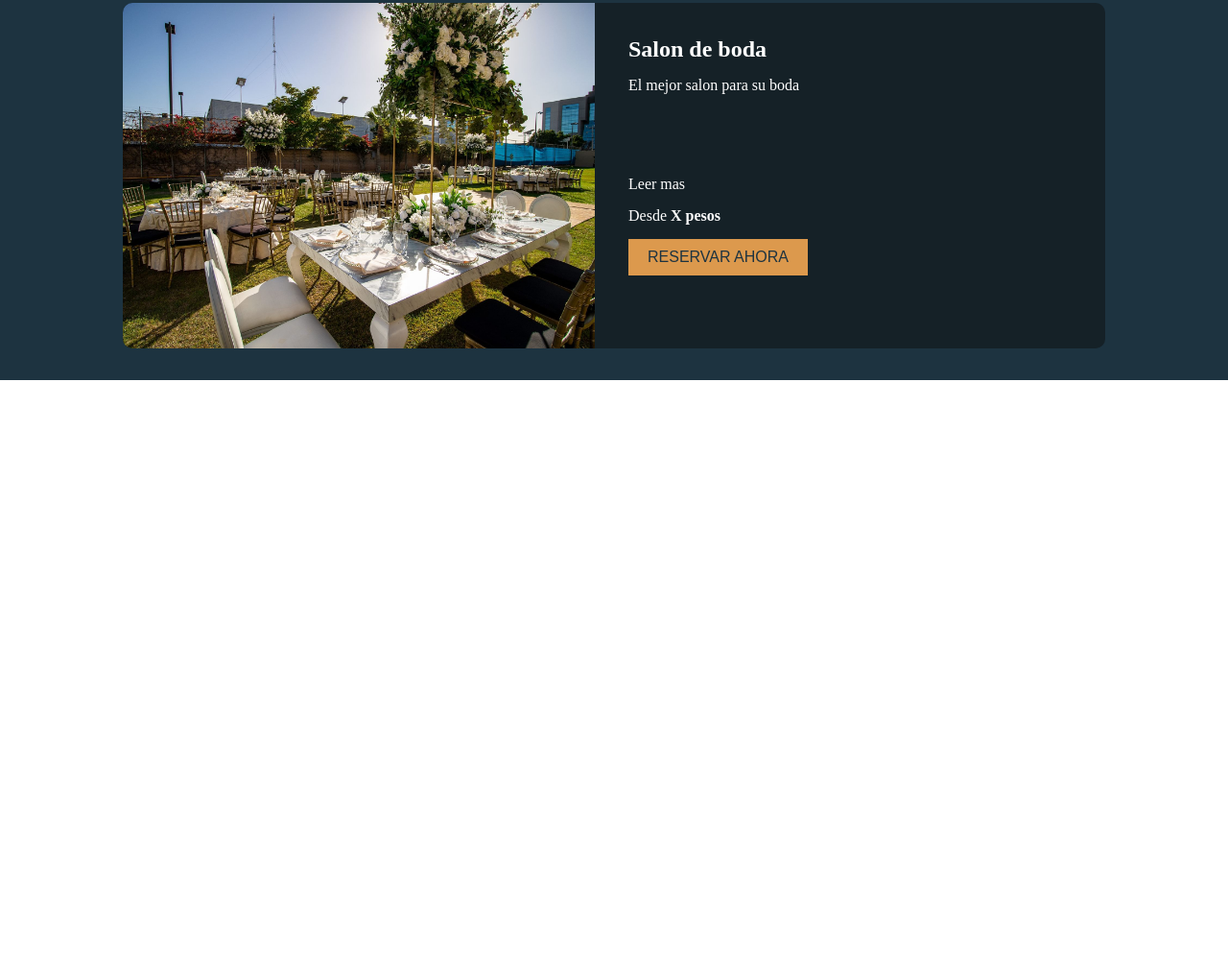
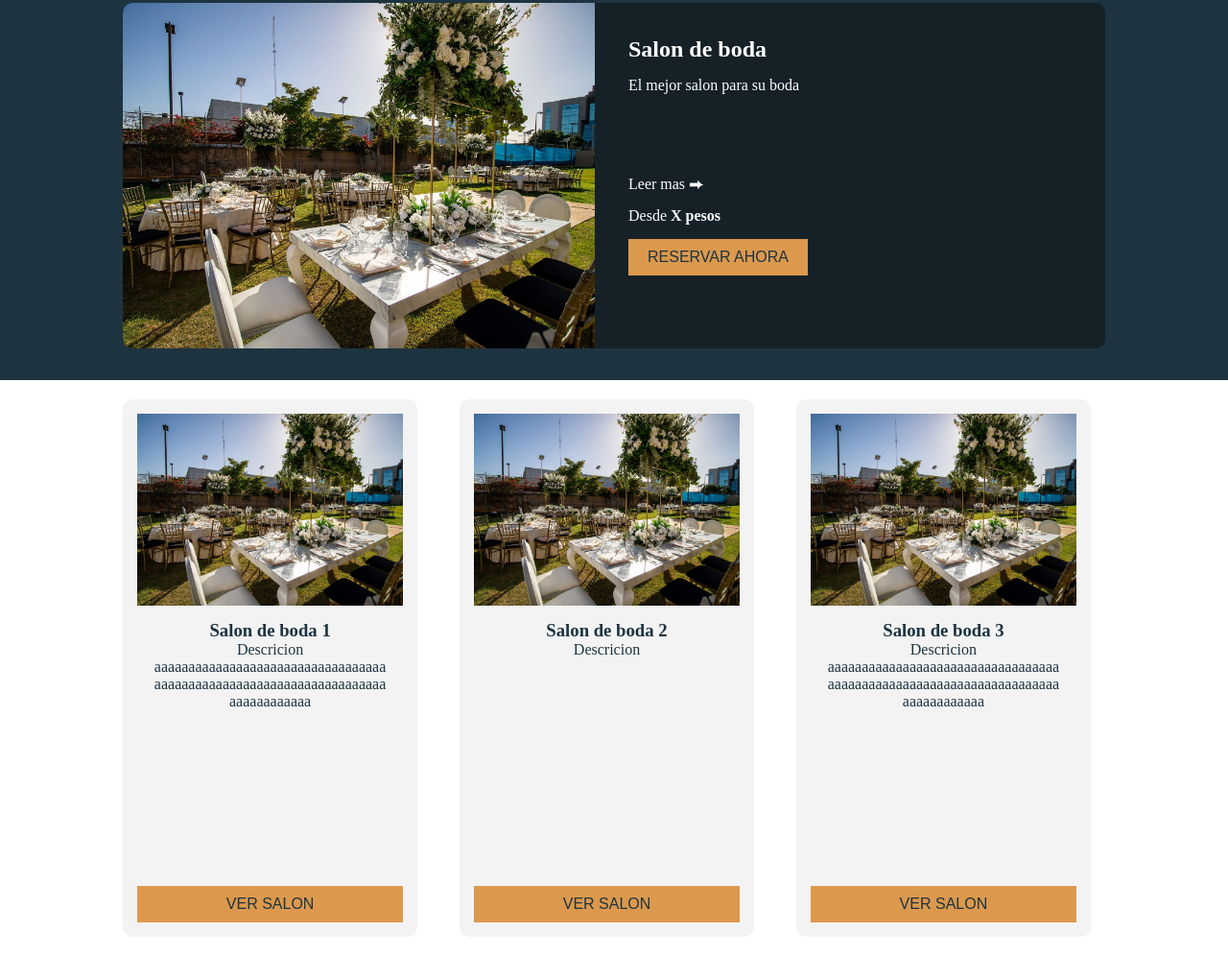
Before and after one commit to Rivas-R/rivas-r.github.io, a plain HTML site: page html/salones.html in a window 1280 px wide. Shown: the part 204-1200 px from the top of the page at 96% size. Before the commit the page ends 800 px from the top, so only its background shows below. Drawn offline with Linux system fonts and the light colour scheme.

Commit message:
veda de salon

```diff
--- a/css/salon.css
+++ b/css/salon.css
@@ -41,6 +41,11 @@
     transition: 0.3s ease;
 }
 
+/* Estilos para el botón en hover */
+.fondo_1 ul li button:hover {
+    background-color: var(--primer);
+    color: white;
+}
 
 /* Caja que estará debajo del ul */
 .fondo_2 {
@@ -82,6 +87,7 @@
     list-style: none;
 }
 
+/* Estilos para el enlace dentro del tercer <li> */
 .fondo_2 .texto-container ul li:nth-child(3) a {
     padding-top: 70px;
     color: var(--tercer);
@@ -89,7 +95,7 @@
 }
 
 /* Espaciado entre elementos de la lista */
-.texto-container ul li p{
+.texto-container ul li p {
     margin: 15px 0; /* Espaciado vertical entre elementos */
 }
 
@@ -101,3 +107,72 @@
     padding: 10px 20px;
     font-size: 1em;
 }
+
+/* Contenedor principal */
+.content {
+    width: 80%;
+    margin: 20px auto;
+}
+
+/* Lista flexible */
+.content ul {
+    display: flex;
+    padding: 0;
+    justify-content: space-between; /* Distribuir espacio entre tarjetas */
+}
+
+/* Tarjetas */
+.content ul li {
+    width: 30%;
+    min-height: 560px; /* Altura mínima definida */
+    background-color: #F3F3F3;
+    overflow: hidden;
+    text-align: center;
+    display: flex; /* Flexbox para organizar contenido */
+    flex-direction: column; /* Alinear contenido en columna */
+    margin-right: 15px; /* Margen entre tarjetas */
+    border-radius: 10px; /* Bordes redondeados */
+}
+
+/* Imagen */
+.content ul li img {
+    width: 100%;
+    height: 200px;
+    object-fit: cover;
+}
+
+/* Contenedor de contenido */
+.content ul li a {
+    display: flex;
+    flex-direction: column;
+    flex-grow: 1; /* Hace que el contenido ocupe el espacio disponible */
+    padding: 15px;
+}
+
+/* Título */
+.content ul li h3 {
+    color: var(--segundo); /* Usar variable de color */
+    margin-top: 15px;
+}
+
+/* Descripción */
+.content ul li p {
+    color: var(--segundo); /* Usar variable de color */
+    word-wrap: break-word;
+    white-space: normal;
+    overflow-wrap: break-word;
+    padding: 0 15px;
+    flex-grow: 1; /* Hace que la descripción ocupe el espacio disponible */
+}
+
+/* Botón */
+.content ul li button {
+    background-color: var(--primer);
+    color: var(--segundo);
+    border: none;
+    padding: 10px 20px;
+    font-size: 1em;
+    cursor: pointer;
+    margin-top: auto; /* Lo empuja hacia abajo */
+    transition: 0.3s ease; /* Transición suave */
+}
--- a/html/salones.html
+++ b/html/salones.html
@@ -24,7 +24,7 @@
                 <ul>
                     <li><h2>Salon de boda</h2></li>
                     <li><p>El mejor salon para su boda</p></li>
-                    <li><a href="#">Leer mas </a></li>
+                    <li><a href="#">Leer mas ⮕</a></li>
                     <li><p>Desde <strong>X pesos</strong></p></li>
                     <li><a href="#"><button>RESERVAR AHORA</button></a></li>
                 </ul>
@@ -32,6 +32,40 @@
         </div>
     </div>
 
-    <div></div>
+
+    <div class="content clearfix">
+        <ul>
+            <li>
+                <a href="#">
+                    <img src="../img/jardin.jpg" alt="">
+                    <h3>Salon de boda 1</h3>
+                    <div>
+                    <p>Descricion aaaaaaaaaaaaaaaaaaaaaaaaaaaaaaaaaaaaaaaaaaaaaaaaaaaaaaaaaaaaaaaaaaaaaaaaaaaaaaaa</p>
+                    </div>
+                    <button>VER SALON</button>
+                </a>
+            </li>
+            <li>
+                <a href="#">
+                    <img src="../img/jardin.jpg" alt="">
+                    <h3>Salon de boda 2</h3>
+                    <div>
+                    <p>Descricion </p>
+                    </div>
+                    <button>VER SALON</button>
+                </a>
+            </li>
+            <li>
+                <a href="#">
+                    <img src="../img/jardin.jpg" alt="">
+                    <h3>Salon de boda 3 </h3>
+                    <div>
+                    <p>Descricion aaaaaaaaaaaaaaaaaaaaaaaaaaaaaaaaaaaaaaaaaaaaaaaaaaaaaaaaaaaaaaaaaaaaaaaaaaaaaaaa</p>
+                    </div>
+                    <button>VER SALON</button>
+                </a>
+            </li>
+        </ul>
+     </div>
 </body>
 </html>
```
